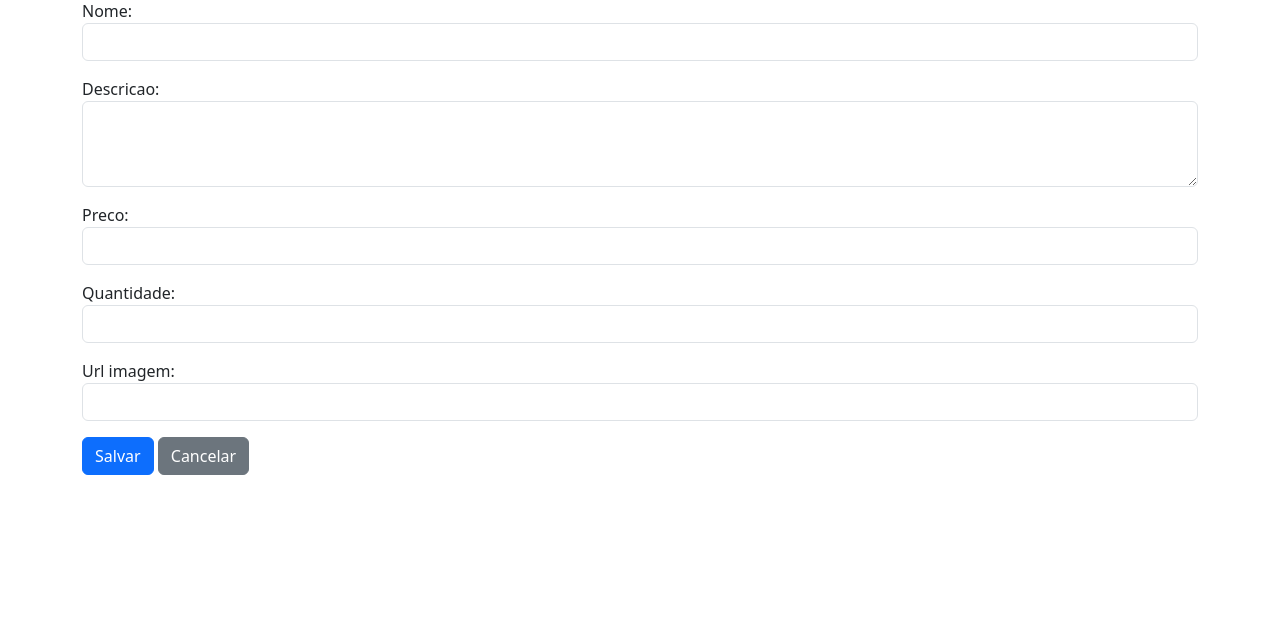
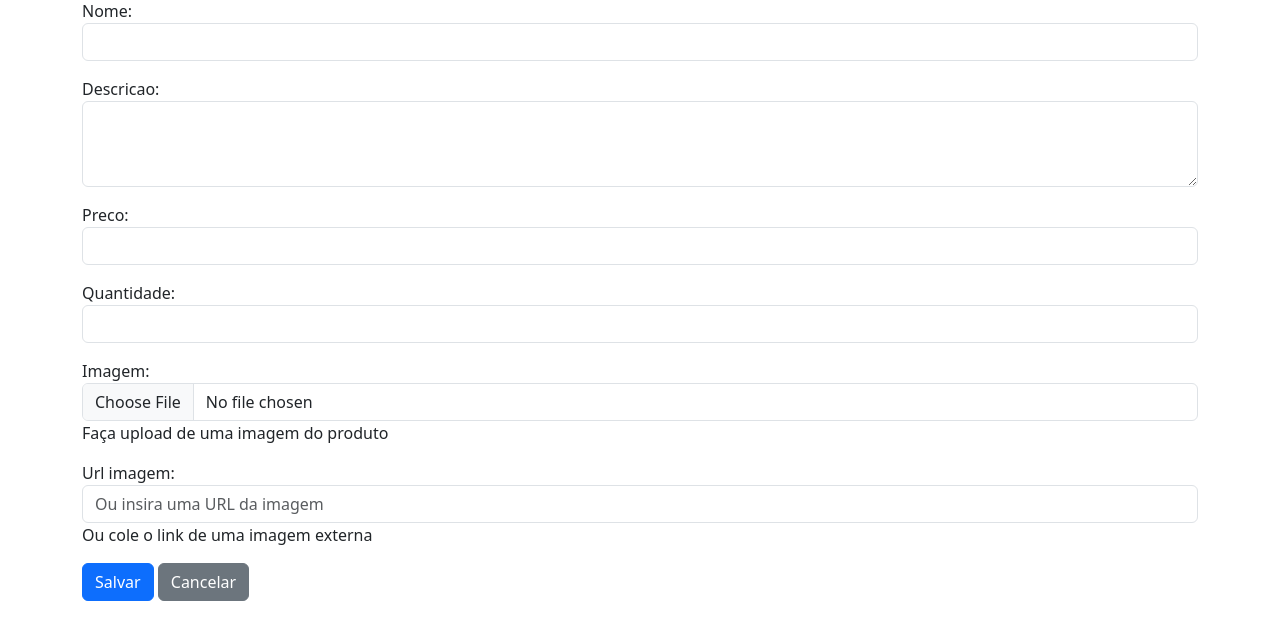
Before and after one commit to CatarinaAguiar3/Sistema_Loja_Django, a Django app: page /add/ in a window 1280 px wide. Shown: the part 123-763 px from the top of the page. Run offline with Django 5.2, Linux system fonts and the light colour scheme.

Commit message:
:bug: Fix: Atualizar formulário de produto para incluir campo de imagem e melhorar a validação. Adicionar mensagens de sucesso nas operações de criação e atualização.

```diff
--- a/product/forms.py
+++ b/product/forms.py
@@ -3,14 +3,27 @@ from .models import Produto
 
 class ProductForm(forms.ModelForm):
     class Meta:
-        model= Produto
-        # Definir quais campos do modelo serão exibidos no formulário
-        fields = ["nome", "descricao", "preco", "quantidade", "url_imagem"]
-        # Customizar os widgets (é opcional)
-        widgets={
-            "nome":forms.TextInput(attrs={"class":"form-control"}),
-            "descricao": forms.Textarea(attrs={"class":"form-control", "rows": 3}),
-            "preco": forms.NumberInput(attrs={"class":"form-control"}),
-            "quantidade":forms.NumberInput(attrs={"class":"form-control"}),
-            "url_imagem": forms.URLInput(attrs={"class":"form-control"})
+        model = Produto
+        # Define quais campos do modelo serão exibidos no formulário
+        fields = ["nome", "descricao", "preco", "quantidade", "imagem", "url_imagem"]
+        # (Opcional) Você pode customizar os widgets se quiser
+        widgets = {
+            "nome": forms.TextInput(attrs={"class": "form-control"}),
+            "descricao": forms.Textarea(attrs={"class": "form-control", "rows": 3}),
+            "preco": forms.NumberInput(attrs={"class": "form-control"}),
+            "quantidade": forms.NumberInput(attrs={"class": "form-control"}),
+            "imagem": forms.FileInput(
+                attrs={"class": "form-control", "accept": "image/*"}
+            ),
+            "url_imagem": forms.URLInput(
+                attrs={
+                    "class": "form-control",
+                    "placeholder": "Ou insira uma URL da imagem",
+                }
+            ),
         }
+
+    def __init__(self, *args, **kwargs):
+        super().__init__(*args, **kwargs)
+        self.fields["imagem"].help_text = "Faça upload de uma imagem do produto"
+        self.fields["url_imagem"].help_text = "Ou cole o link de uma imagem externa"
--- a/product/models.py
+++ b/product/models.py
@@ -2,16 +2,26 @@ from django.db import models
 
 # Create your models here.
 class Produto(models.Model):
-    nome=models.CharField(max_length=100, null=False) # Campo com no máximo 100 caracteres
-    descricao=models.TextField(null=False) # Campo do tipo "Text" que cabe um texto muito grande (com vários caracteres)
-    preco=models.DecimalField(max_digits=10, decimal_places=2,null=False) # Campo do tipo "decimnal", com até 10 dígitos e com 2 casas decimais
-    quantidade=models.PositiveIntegerField(null=False) # Campo inteiro e positivo. Pois, "Quantidade" não pode ser negativa ou 0 e também deve ser um valor inteiro.
-    url_imagem=models.URLField(max_length=500, blank=True, null=False) # Campo próprio para URL, com comprimento de no máximo 500 caracteres
-    # blank = True -> Opção para abrir a página em nova guia
-    # null = False -> Não pode ser nula
+    nome = models.CharField(max_length=200)
+    descricao = models.TextField()
+    preco = models.DecimalField(max_digits=10, decimal_places=2)
+    quantidade = models.IntegerField()
+
+    imagem = models.ImageField(upload_to="produtos/", blank=True, null=True)
+    url_imagem = models.URLField(blank=True, null=True)  # Manter para compatibilidade
+
+    criado_em = models.DateTimeField(auto_now_add=True)
+    atualizado_em = models.DateTimeField(auto_now=True)
 
     def __str__(self):
         return self.nome
+
+    @property
+    def imagem_url(self):
+        """Retorna a URL da imagem, priorizando upload sobre URL externa"""
+        if self.imagem:
+            return self.imagem.url
+        return self.url_imagem
 
 # class Clientes(models.Model):
 #     nome=models.CharField(max_lenght=100)
--- a/product/views.py
+++ b/product/views.py
@@ -1,4 +1,5 @@
 from django.shortcuts import render, redirect, get_object_or_404
+from django.contrib import messages
 from .models import Produto
 from .forms import ProductForm
 
@@ -10,44 +11,49 @@ def product_list(request):
     #Renderiza o template, passando os produtos como contexto
     return render(request, "product_list.html", {"produtos":produtos})
 
-# View para criar um produto
+# view para criar um produto
 def product_create(request):
     if request.method == "POST":
-        # Se o método for POST, o formulário será enviado
-        form = ProductForm(request.POST) # formulário para requisição de "POST"
-        if form.is_valid(): # Se o formulário for válido
-            form.save() # Salvar o novo produto no banco de dados
-            return redirect("product_list") #Redirecionar para a lista de produtos (tela inicial)
+        # Se o método for POST, o formulário foi enviado
+        form = ProductForm(request.POST, request.FILES)
+        if form.is_valid():
+            form.save()  # Salva o novo produto no banco de dados
+            messages.success(request, "Produto criado com sucesso!")
+            return redirect("product_list")  # Redireciona para a lista de produtos
     else:
-        # Se o método for GET, será exibido um formulário em branco
+        # Se o método for GET, exibe um formulário em branco
         form = ProductForm()
-    # Renderizar o template do formulário, passando o "form" como contexto
-    return render(request, "product_form.html", {"form":form})
 
-# View para atualizar um produto
+    # Renderiza o template do formulário, passando o form como contexto
+    return render(request, "product_form.html", {"form": form})
+
+# view para atualizar um produto
 def product_update(request, pk):
-    # Busca o produto pela chave primária (pk) ou retorna um erro 404 se não enco
+    # Busca o produto pela chave primária (pk) ou retorna um erro 404 se não encontrar
     produto = get_object_or_404(Produto, pk=pk)
 
-    # Será passado 'instance=produto' para que o formulário saiba que estamos edi
-    form = ProductForm(request.POST, instance=produto)
-    if form.is_valid():
-        form.save()
-        return redirect("product_list") # Retorna para a página inicial
+    if request.method == "POST":
+        # Passamos 'instance=produto' para que o formulário saiba que estamos editando um objeto existente
+        form = ProductForm(request.POST, request.FILES, instance=produto)
+        if form.is_valid():
+            form.save()
+            messages.success(request, "Produto atualizado com sucesso!")
+            return redirect("product_list")
     else:
         # Ao carregar a página (GET), o formulário é preenchido com os dados do produto
         form = ProductForm(instance=produto)
 
-    # Reutilizar o mesmo template do formulário de criação
-    return render(request, "product_form.html", {"form":form})
+    # Reutiliza o mesmo template do formulário de criação
+    return render(request, "product_form.html", {"form": form, "produto": produto})
 
-# View para deletar um produto
+# view para deletar um produto
 def product_delete(request, pk):
     produto = get_object_or_404(Produto, pk=pk)
 
     if request.method == "POST":
         # Se o formulário de confirmação for enviado (POST), deleta o objeto
-        produto.delete() # Equivale ao "DROP" do SQL
+        produto.delete()
         return redirect("product_list")
+
     # Se for um acesso via GET, exibe a página de confirmação
     return render(request, "product_confirm_delete.html", {"produto": produto})
--- a/templates/product_form.html
+++ b/templates/product_form.html
@@ -1,11 +1,10 @@
 {% extends 'base.html' %}
-{% block title %} Formulário do Produto {% endblock %}
+{% block title %}Formulário do Produto{% endblock %}
 {% block content %}
-<h1>{% if form.instance.pk %}Editar Produto{% else %}Adicionar Novo Produto{% endif %}  </h1>
+<h1>{% if form.instance.pk %}Editar Produto{% else %}Adicionar Novo Produto{% endif %}</h1>
 
-<!-- Formulário com método "POST" (postar algo pela primeira vez)-->
-<form method="post" novalidate> <!-- novalidate = não valide o formulário, pois ele será validado no Backend-->
-    {% csrf_token %} {{form.as_p}} <button type="submit" class="btn btn-primary">Salvar</button>
+<form method="post" enctype="multipart/form-data" novalidate>
+    {% csrf_token %} {{ form.as_p }} <button type="submit" class="btn btn-primary">Salvar</button>
     <a href="{% url 'product_list' %}" class="btn btn-secondary">Cancelar</a>
 </form>
 {% endblock %}
```
Also changed, not shown: 3 other files.
